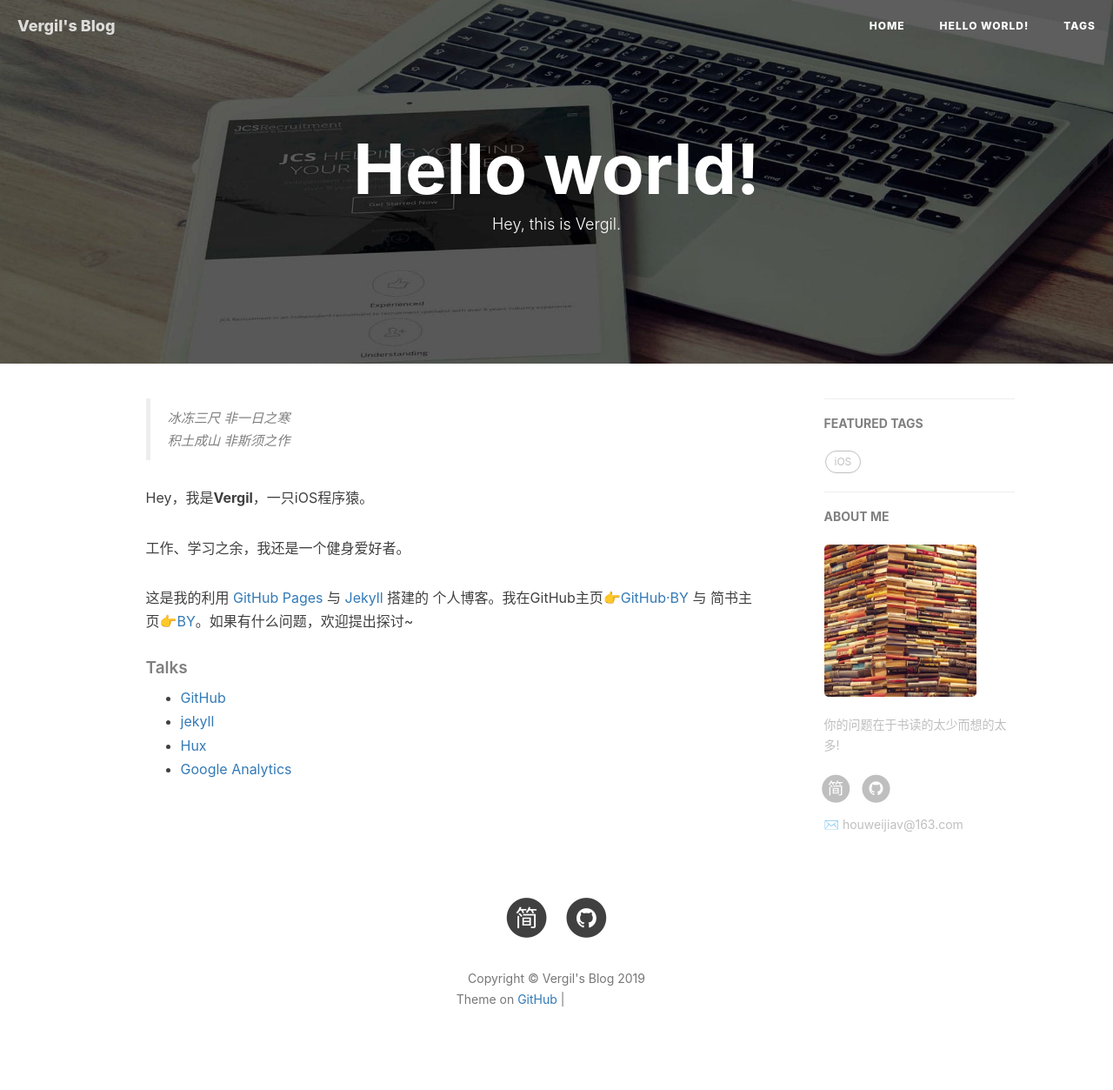
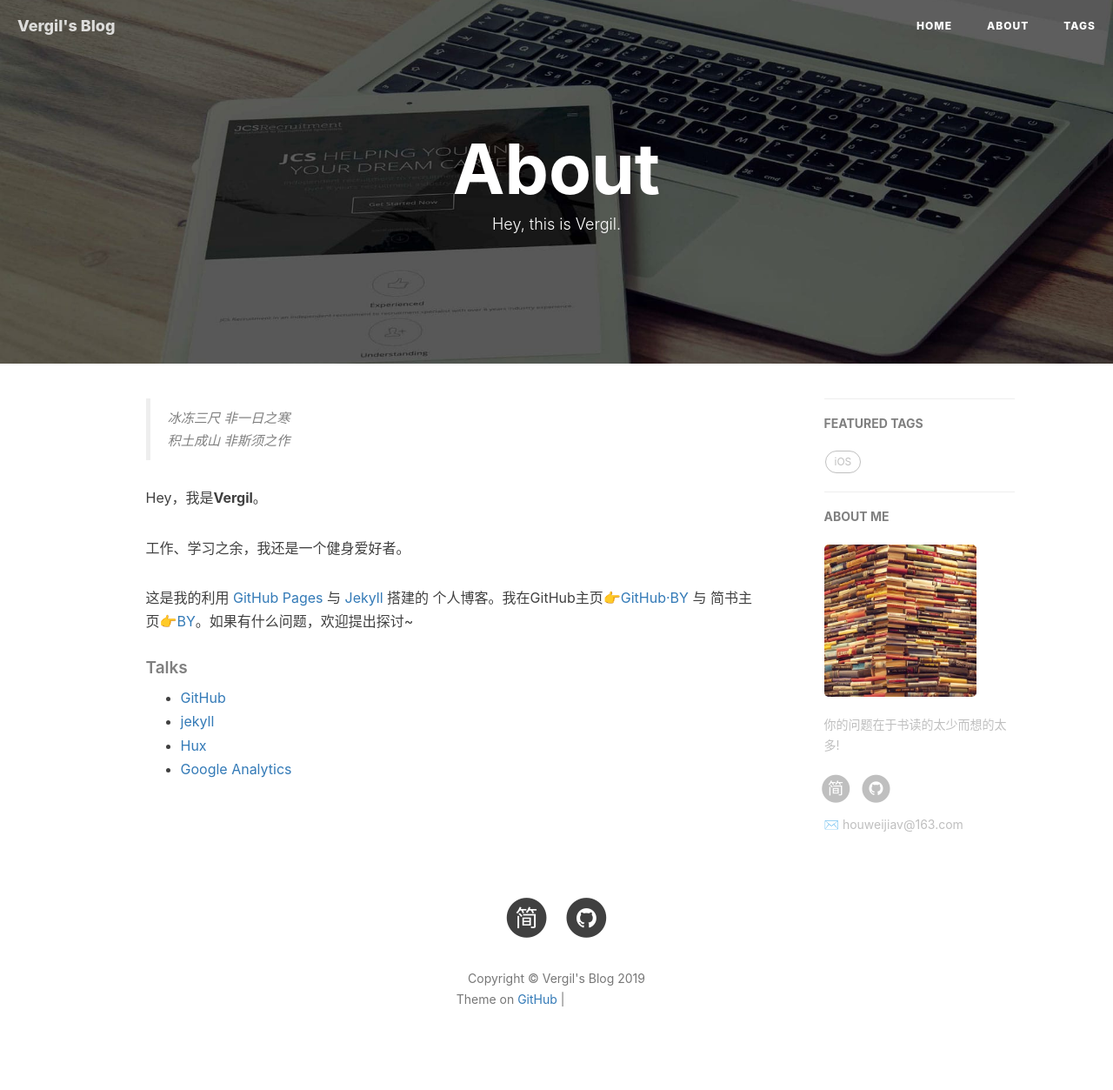
Before and after one commit to Vergil-wj/Vergil-wj.github.io, a Jekyll site: the page built from about.html, in a window 1280 px wide. Shown: the whole page at 87% size. Built offline with Jekyll 4.4.1, drawn with Linux system fonts in a browser that asks for light colours; nearby versions of some CDN libraries; comment, search, counter and statistics services are not loaded; grey boxes are pictures that could not be loaded.

Commit message:
Update about.html

```diff
--- a/about.html
+++ b/about.html
@@ -1,6 +1,6 @@
 ---
 layout: page
-title: "Hello world!"
+title: "About"
 description: "Hey, this is Vergil."
 header-img: "img/post-bg-rwd.jpg"
 ---
@@ -18,7 +18,7 @@ header-img: "img/post-bg-rwd.jpg"
     <blockquote><p>冰冻三尺 非一日之寒<br>
     积土成山 非斯须之作</p></blockquote>
 
-    <p>Hey，我是<strong>Vergil</strong>，一只iOS程序猿。</p>
+    <p>Hey，我是<strong>Vergil</strong>。</p>
 
     <p>工作、学习之余，我还是一个健身爱好者。</p>
 
```
